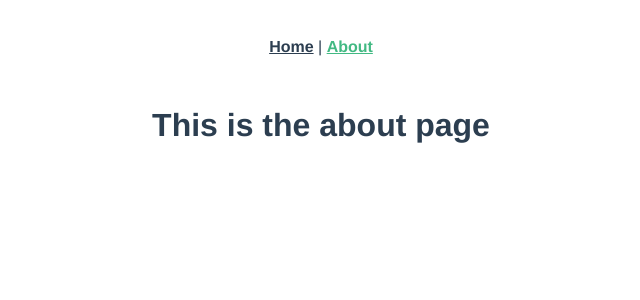
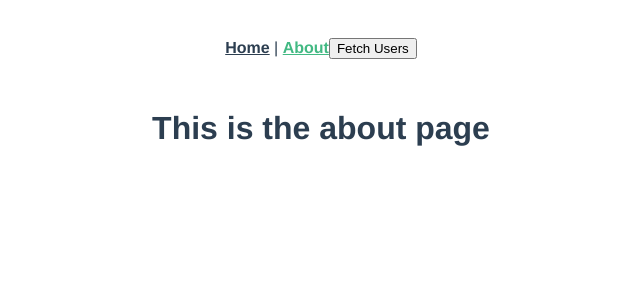
Before and after one commit to JWDonovan/weather-dashboard, a Vue app: page /about in a window 1280 px wide. Shown: the top 300 px of the page, without its empty margins (319-959 px from the left). Built offline with nearby package versions, Linux system fonts and the light colour scheme.

Commit message:
added code to test axios openweathermap api call

```diff
--- a/src/App.vue
+++ b/src/App.vue
@@ -2,9 +2,27 @@
   <nav>
     <router-link to="/">Home</router-link> |
     <router-link to="/about">About</router-link>
+    <button @click="fetchUsers">Fetch Users</button>
   </nav>
   <router-view />
 </template>
+
+<script lang="ts">
+import axios from "axios";
+
+export default {
+  name: "app",
+  methods: {
+    fetchUsers: function () {
+      const apiKey = process.env.VUE_APP_API_KEY;
+      const baseURI = `https://api.openweathermap.org/data/2.5/weather?lat=39.9612&lon=82.9988&appid=${apiKey}`;
+      axios.get(baseURI).then((result) => {
+        console.log(result.data);
+      });
+    },
+  },
+};
+</script>
 
 <style lang="scss">
 #app {
```
